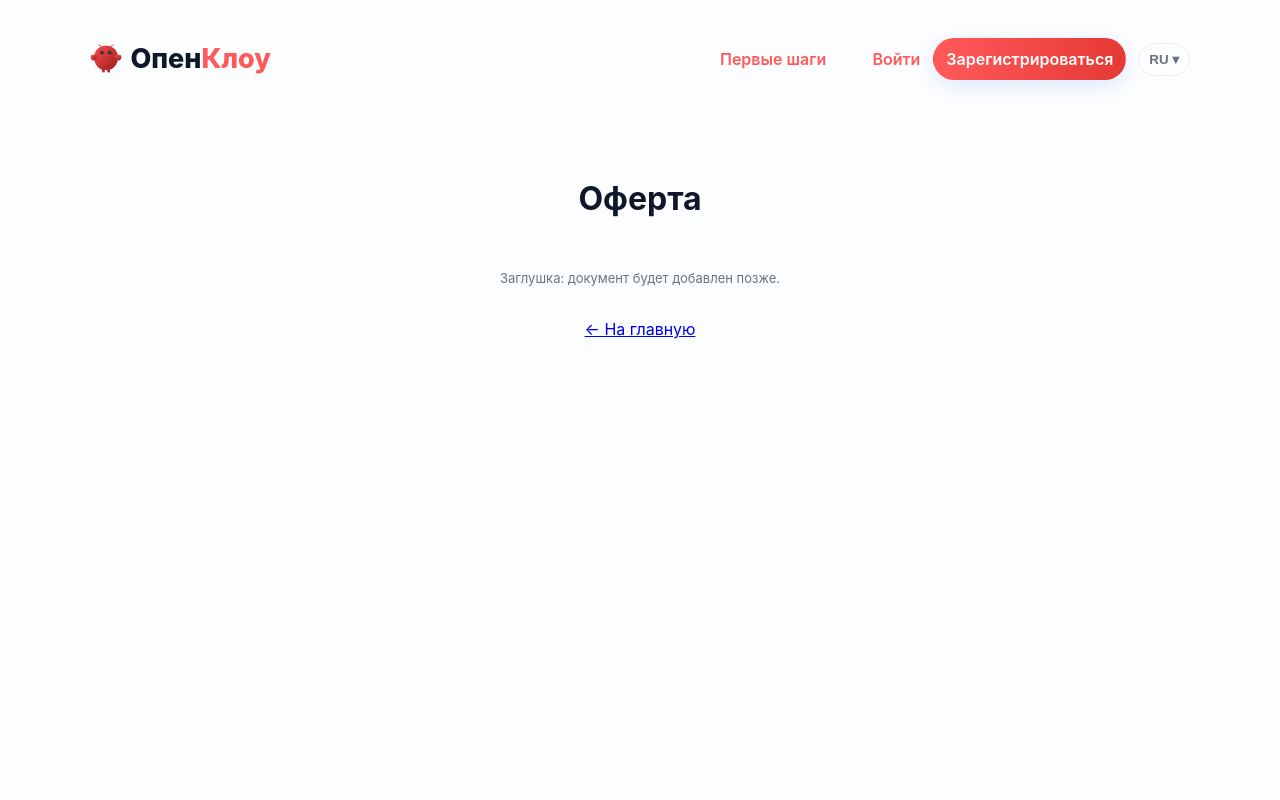
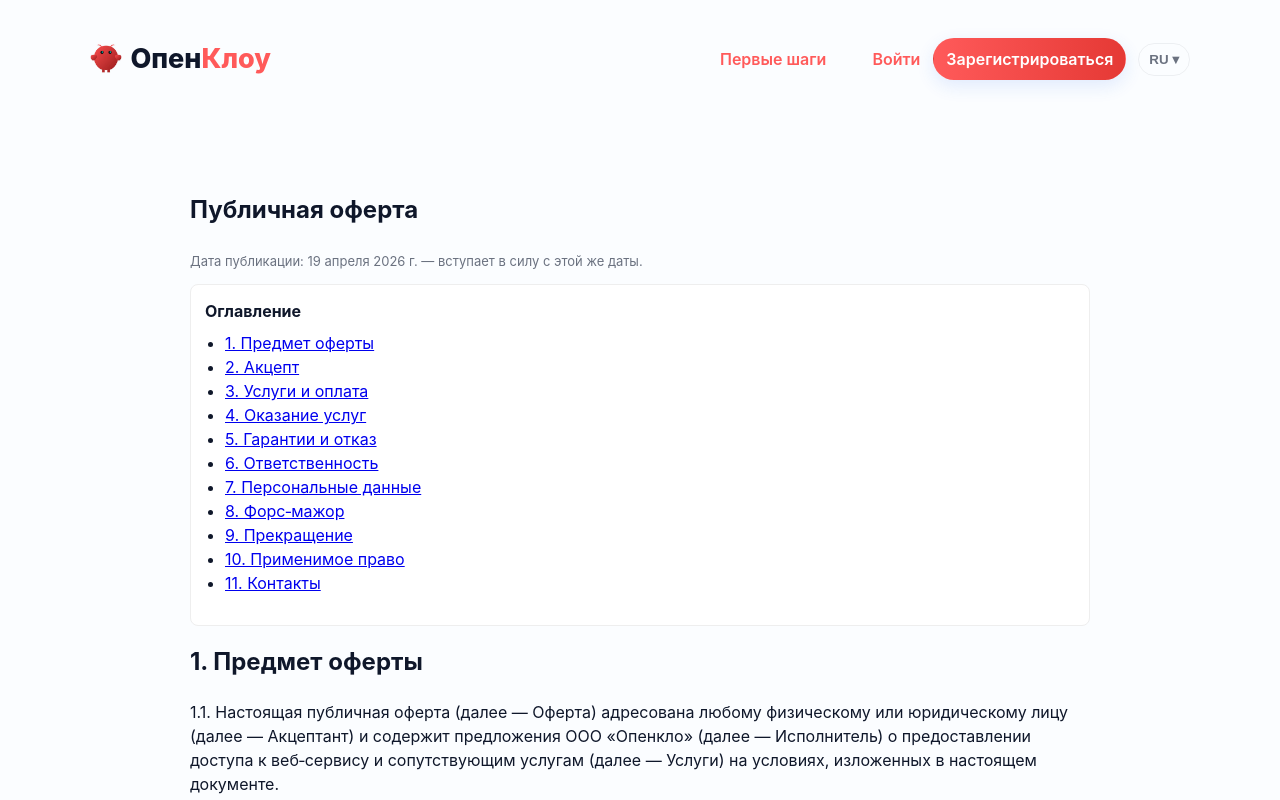
Before and after one commit to novaaurelis/nova-ai-agents-site-backup, a Next.js app: page /ru/offer in a window 1280 px wide. Shown: the top 800 px of the page. Built offline with nearby package versions, Linux system fonts and the light colour scheme.

Commit message:
feat: add public offer (RU)

```diff
--- a/pages/ru/offer.js
+++ b/pages/ru/offer.js
@@ -6,9 +6,103 @@ export default function RuOffer(){
     <div>
       <Header/>
       <main className="container">
-        <h1>Оферта</h1>
-        <p className="muted">Заглушка: документ будет добавлен позже.</p>
-        <p><Link href="/ru">← На главную</Link></p>
+        <article className="policy">
+          <header className="policy-header">
+            <h1>Публичная оферта</h1>
+            <p className="muted"><time dateTime="2026-04-19">Дата публикации: 19 апреля 2026 г.</time> — вступает в силу с этой же даты.</p>
+          </header>
+
+          <nav className="toc" aria-label="Оглавление">
+            <strong>Оглавление</strong>
+            <ul>
+              <li><a href="#subject">1. Предмет оферты</a></li>
+              <li><a href="#acceptance">2. Акцепт</a></li>
+              <li><a href="#price">3. Услуги и оплата</a></li>
+              <li><a href="#delivery">4. Оказание услуг</a></li>
+              <li><a href="#warranty">5. Гарантии и отказ</a></li>
+              <li><a href="#liability">6. Ответственность</a></li>
+              <li><a href="#personal">7. Персональные данные</a></li>
+              <li><a href="#force">8. Форс‑мажор</a></li>
+              <li><a href="#termination">9. Прекращение</a></li>
+              <li><a href="#law">10. Применимое право</a></li>
+              <li><a href="#contacts">11. Контакты</a></li>
+            </ul>
+          </nav>
+
+          <section id="subject">
+            <h2>1. Предмет оферты</h2>
+            <p>1.1. Настоящая публичная оферта (далее — Оферта) адресована любому физическому или юридическому лицу (далее — Акцептант) и содержит предложения ООО «Опенкло» (далее — Исполнитель) о предоставлении доступа к веб‑сервису и сопутствующим услугам (далее — Услуги) на условиях, изложенных в настоящем документе.</p>
+          </section>
+
+          <section id="acceptance">
+            <h2>2. Акцепт</h2>
+            <p>2.1. Принятие Оферты происходит в момент регистрации на Сайте или фактического использования Услуг Акцептантом. Акцепт считается полным и безоговорочным, если Акцептант не направил Исполнителю уведомление об отказе в письменной форме до начала пользования Услугами.</p>
+          </section>
+
+          <section id="price">
+            <h2>3. Услуги и оплата</h2>
+            <p>3.1. Информация о тарифах, ценах и условиях оплаты размещается на Сайте и/или доводится до Акцептанта при оформлении услуги.</p>
+            <p>3.2. Оплата производится способами, доступными на Сайте. Все платежи считаются подтверждёнными после получения Исполнителем соответствующей оплаты.</p>
+            <p>3.3. Невозвратность и порядок возвратов устанавливаются действующими тарифными условиями и законодательством.</p>
+          </section>
+
+          <section id="delivery">
+            <h2>4. Оказание услуг</h2>
+            <p>4.1. Исполнитель предоставляет доступ к Услугам удалённо через веб‑интерфейс. Исполнитель предпринимает разумные усилия для обеспечения доступности сервиса, но не гарантирует непрерывную работу без перерывов.</p>
+            <p>4.2. Исполнитель вправе временно приостанавливать оказание Услуг для проведения профилактических работ с предварительным уведомлением, если это возможно.</p>
+          </section>
+
+          <section id="warranty">
+            <h2>5. Гарантии и отказ</h2>
+            <p>5.1. Исполнитель предоставляет Услуги «как есть» и не даёт иных специальных гарантий, кроме прямо указанных в настоящей Оферте.</p>
+            <p>5.2. Акцептант имеет право отказаться от Услуг в порядке, установленном на Сайте, и при этом получит возмещение в случаях и на условиях, предусмотренных тарифами и действующим законодательством.</p>
+          </section>
+
+          <section id="liability">
+            <h2>6. Ответственность</h2>
+            <p>6.1. Стороны несут ответственность в соответствии с законодательством Российской Федерации. Исполнитель не отвечает за косвенный ущерб, упущенную выгоду или последствия, связанные с неправильным использованием сервиса клиентом.</p>
+            <p>6.2. Максимальная совокупная ответственность Исполнителя по настоящей Оферте не превышает сумм, фактически полученных Исполнителем от Акцептанта за 6 (шесть) месяцев, предшествующих наступлению события, повлёкшего убытки.</p>
+          </section>
+
+          <section id="personal">
+            <h2>7. Персональные данные</h2>
+            <p>7.1. Обработка персональных данных Акцептанта осуществляется в соответствии с Политикой конфиденциальности, размещённой на Сайте. Регистрация и использование сервиса означают согласие на обработку персональных данных на условиях, изложенных в Политике.</p>
+          </section>
+
+          <section id="force">
+            <h2>8. Форс‑мажор</h2>
+            <p>8.1. Стороны освобождаются от ответственности за частичное или полное неисполнение обязательств вследствие обстоятельств непреодолимой силы (форс‑мажор), при условии направления уведомления другой стороне в разумный срок.</p>
+          </section>
+
+          <section id="termination">
+            <h2>9. Прекращение</h2>
+            <p>9.1. Оферта действует до её отзыва Исполнителем. Исполнитель вправе прекратить оказание Услуг в случаях нарушения условий настоящей Оферты Акцептантом.</p>
+          </section>
+
+          <section id="law">
+            <h2>10. Применимое право</h2>
+            <p>10.1. К настоящей Оферте применяется законодательство Российской Федерации. Все споры, возникающие из настоящей Оферты, подлежат разрешению в установленном законом порядке.</p>
+          </section>
+
+          <aside id="contacts" className="contacts">
+            <h3>Контакты</h3>
+            <p>По вопросам, связанным с Офертой, обращайтесь: <a href="mailto:opn-claw@yandex.ru">opn-claw@yandex.ru</a></p>
+          </aside>
+
+          <p style={{marginTop:20}}><Link href="/ru">← На главную</Link></p>
+        </article>
+
+        <style jsx>{`
+          .policy { max-width: 900px; margin: 18px auto; padding: 0 18px; }
+          .policy-header { margin-bottom: 12px; }
+          .toc { background: #fff; border:1px solid #eee; padding: 14px; margin: 8px 0 18px; border-radius: 8px; }
+          .toc ul { padding-left:18px }
+          .policy h2 { margin-top: 18px; }
+          .policy ul { margin: 8px 0 16px; padding-left: 20px; }
+          .contacts { background:#fbfbfb; border:1px solid #eee; padding:12px; margin:18px 0; border-radius:6px }
+          @media (max-width: 640px) { .policy { padding: 0 12px } }
+        `}</style>
+
       </main>
     </div>
   )
```
